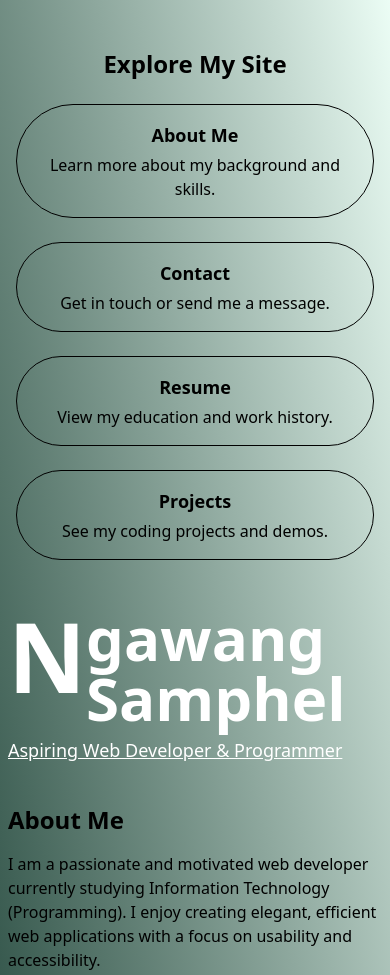
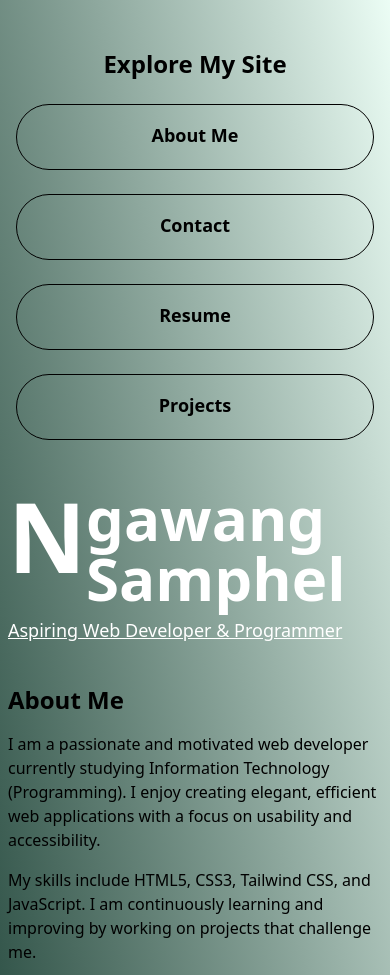
Before and after one commit to ngawa-tafe/ngawa-tafe.github.io, a website: page index.html in a window 390 px wide. Shown: the top 975 px of the page. Drawn offline with Linux system fonts and the light colour scheme.

Commit message:
fix(index): fix href file path

```diff
--- a/index.html
+++ b/index.html
@@ -18,34 +18,34 @@
                 <h3 class="text-lg font-bold mb-1">
                     About Me
                 </h3>
-                <p>
+                <p class="hidden sm:block">
                     Learn more about my background and skills.
                 </p>
             </a>
-            <a href="/contact.html"
+            <a href="contact.html"
                class="block p-4 border border-brown-200 rounded-full hover:bg-gradient-to-tr from-emerald-950 to-emerald-100 hover:text-xl transition">
                 <h3 class="text-lg font-bold mb-1">
                     Contact
                 </h3>
-                <p>
+                <p class="hidden sm:block">
                     Get in touch or send me a message.
                 </p>
             </a>
-            <a href="/resume.html"
+            <a href="resume.html"
                class="block p-4 border border-brown-200 rounded-full hover:bg-gradient-to-tr from-emerald-950 to-emerald-100 hover:text-xl transition">
                 <h3 class="text-lg font-bold mb-1">
                     Resume
                 </h3>
-                <p>
+                <p class="hidden sm:block">
                     View my education and work history.
                 </p>
             </a>
-            <a href="/projects.html"
+            <a href="projects.html"
                class="block p-4 border border-brown-200 rounded-full hover:bg-gradient-to-tr from-emerald-950 to-emerald-100 hover:text-xl transition">
                 <h3 class="text-lg font-bold mb-1">
                     Projects
                 </h3>
-                <p>
+                <p class="hidden sm:block">
                     See my coding projects and demos.
                 </p>
             </a>
```
